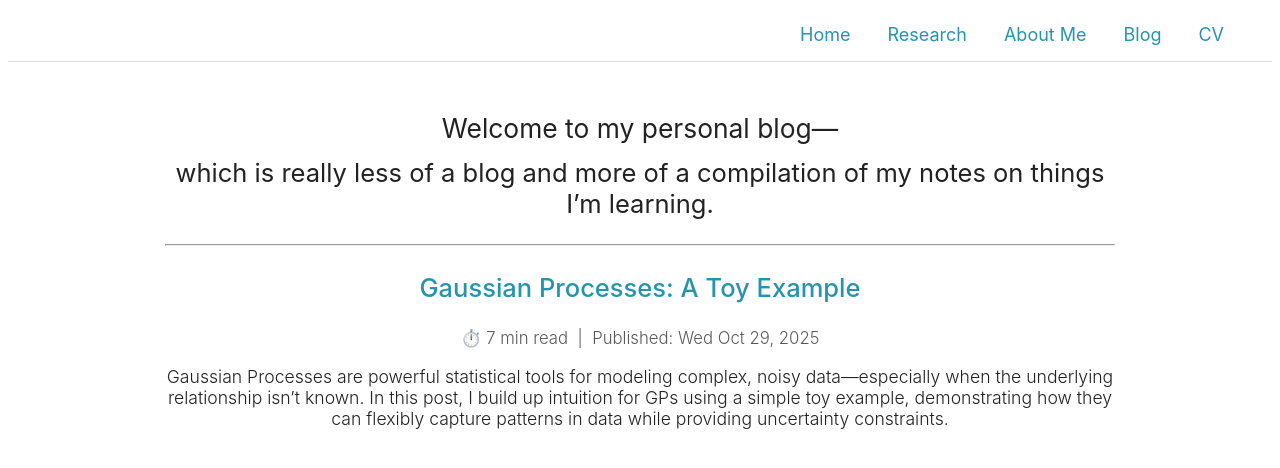
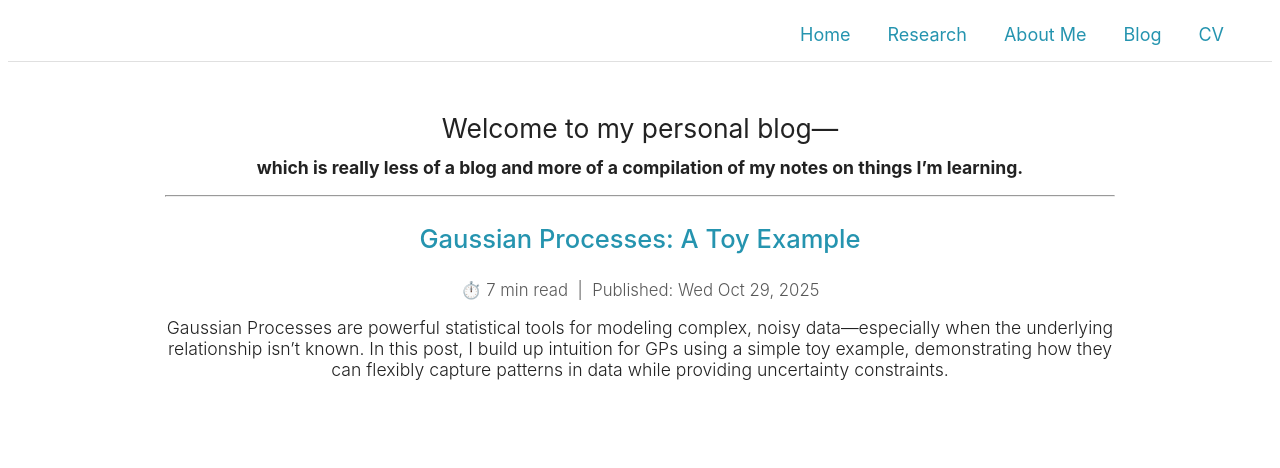
Before and after one commit to zoekko/zoekko.github.io, a Jekyll site: the page built from blog.md, in a window 1280 px wide. Shown: the top 468 px of the page. Built offline with Jekyll 4.4.1, drawn with Linux system fonts in a browser that asks for light colours.

Commit message:
Update blog.md

```diff
--- a/blog.md
+++ b/blog.md
@@ -6,7 +6,7 @@ title: Blog
 <h1 style="font-size: 1.5em; margin-bottom: 0.5em;">
   Welcome to my personal blog—
 </h1>
-<h3 style="font-size: 1.45em; font-weight: 400; margin-top: 0;">
+<h3 style="font-size: 1em; margin-top: 0;">
   which is really less of a blog and more of a compilation of my notes on things I’m learning.
 </h3>
 
```
